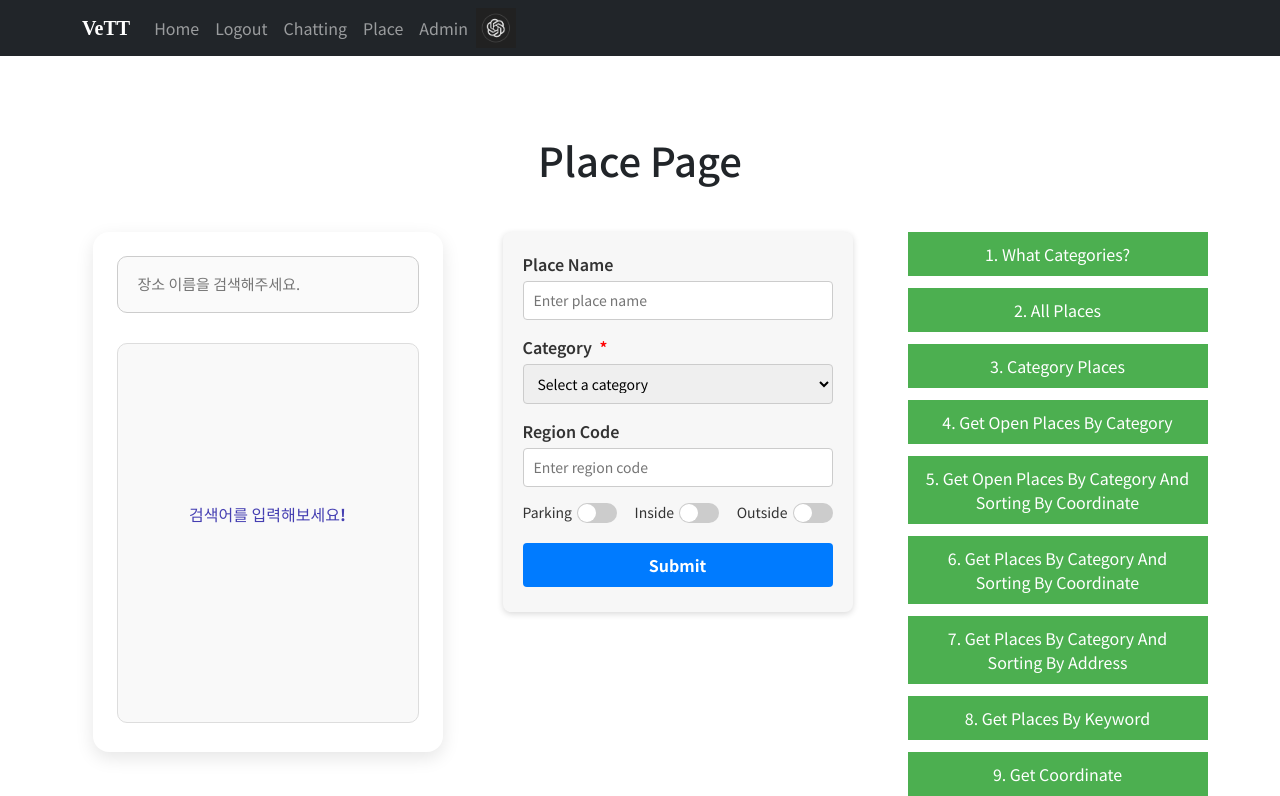
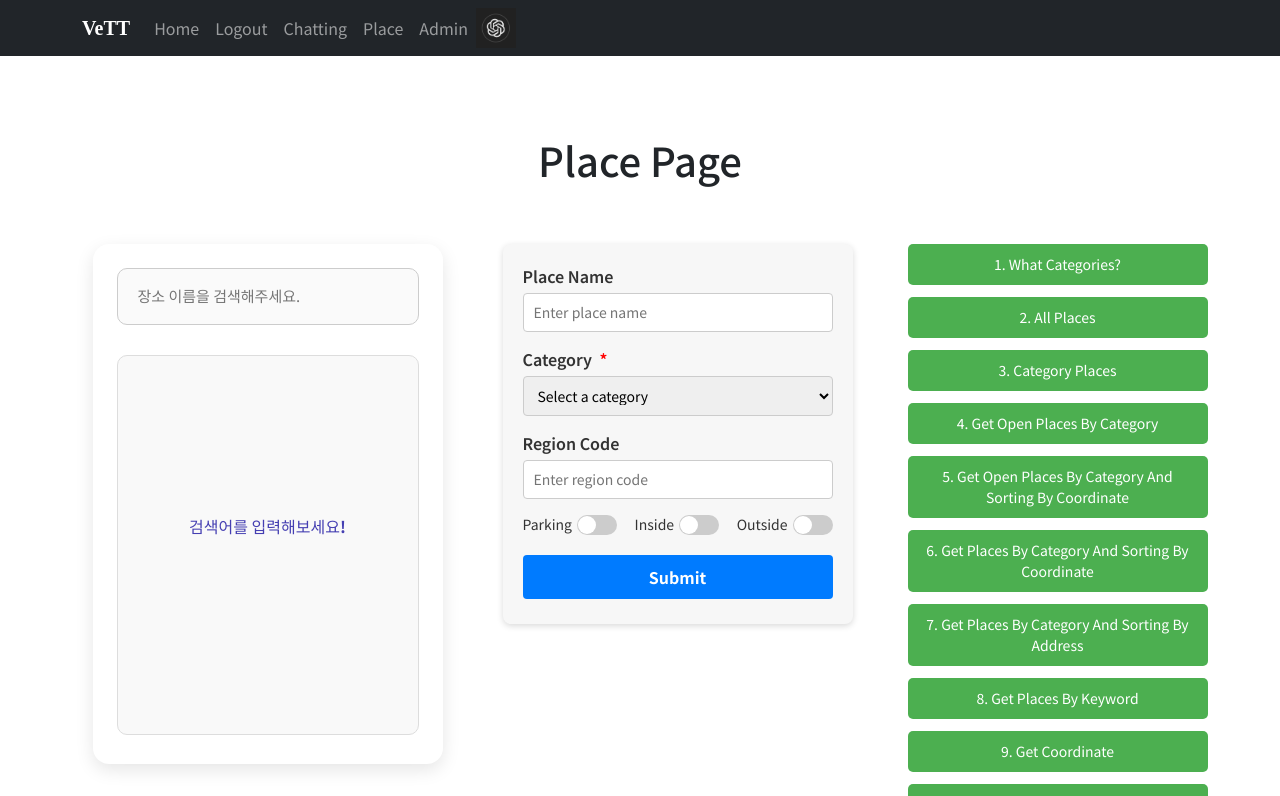
Before and after one commit to DKU-VeTT/frontend, a React (Vite) app: page /place in a window 1280 px wide. Shown: the top 796 px of the page. Built offline with nearby package versions, Linux system fonts and the light colour scheme; sample sign-in values are in the browser's storage; a web font is replaced by a local one.

Commit message:
fix: fix button css styles

```diff
--- a/src/components/LayoutComponents/Header.jsx
+++ b/src/components/LayoutComponents/Header.jsx
@@ -30,7 +30,7 @@ const Header = () => {
   };
 
   const openAdminPage = () => {
-    window.open('http://localhost:9000/admin/login', '_blank', 'noopener,noreferrer');
+    window.open('http://localhost:9000/admin', '_blank', 'noopener,noreferrer');
   };
 
   const logoutHandler = async () => {
--- a/src/page/PlacePage.jsx
+++ b/src/page/PlacePage.jsx
@@ -69,23 +69,23 @@ const PlacePage = () => {
         <>
             <Header/>
             <div className={classes.place_container}>
-            <h1>Place Page</h1>
+            <h1 className={classes.place_header}>Place Page</h1>
             <div className={classes.formsAndButtonsContainer}>
                 <div className={classes.formsContainer}>
                     <KeywordForm />
                     <FilterForm />
                 </div>
                 <div className={classes.buttonsContainer}>
-                    <button onClick={getAllCategoriesHandler}>1. What Categories?</button>
-                    <button onClick={getAllPlacesHandler}>2. All Places</button>
-                    <button onClick={getPlacesByCategoryHandler}>3. Category Places</button>
-                    <button onClick={getOpenPlacesByCategoryHandler}>4. Get Open Places By Category</button>
-                    <button onClick={getOpenPlacesByCategoryAndDistHandler}>5. Get Open Places By Category And Sorting By Coordinate</button>
-                    <button onClick={getPlacesByCategoryAndCooridinateDistHandler}>6. Get Places By Category And Sorting By Coordinate</button>
-                    <button onClick={getPlacesByCategoryAndAddressDistHandler}>7. Get Places By Category And Sorting By Address</button>
-                    <button onClick={getPlacesByKeywordHandler}>8. Get Places By Keyword</button>
-                    <button onClick={convertToCoordinateHandler}>9. Get Coordinate</button>
-                    <button onClick={getRouteHandler}>10. Get RouteInfo</button>
+                    <button className={classes.button} onClick={getAllCategoriesHandler}>1. What Categories?</button>
+                    <button className={classes.button} onClick={getAllPlacesHandler}>2. All Places</button>
+                    <button className={classes.button} onClick={getPlacesByCategoryHandler}>3. Category Places</button>
+                    <button className={classes.button} onClick={getOpenPlacesByCategoryHandler}>4. Get Open Places By Category</button>
+                    <button className={classes.button} onClick={getOpenPlacesByCategoryAndDistHandler}>5. Get Open Places By Category And Sorting By Coordinate</button>
+                    <button className={classes.button} onClick={getPlacesByCategoryAndCooridinateDistHandler}>6. Get Places By Category And Sorting By Coordinate</button>
+                    <button className={classes.button} onClick={getPlacesByCategoryAndAddressDistHandler}>7. Get Places By Category And Sorting By Address</button>
+                    <button className={classes.button} onClick={getPlacesByKeywordHandler}>8. Get Places By Keyword</button>
+                    <button className={classes.button} onClick={convertToCoordinateHandler}>9. Get Coordinate</button>
+                    <button className={classes.button} onClick={getRouteHandler}>10. Get RouteInfo</button>
                     </div>
                 </div>
             </div>
--- a/src/page/PlacePage.module.css
+++ b/src/page/PlacePage.module.css
@@ -3,7 +3,7 @@
   padding: 20px;
 }
 
-h1 {
+.place_header {
   text-align: center;
   margin-bottom: 20px;
 }
@@ -29,7 +29,7 @@ h1 {
   gap: 12px;
 }
 
-button {
+.button {
   padding: 10px 18px;
   font-size: 14px;
   background-color: #4CAF50;
@@ -40,10 +40,10 @@ button {
   transition: background-color 0.3s ease;
 }
 
-button:hover {
+.button:hover {
   background-color: #45a049;
 }
 
-button:focus {
+.button:focus {
   outline: none;
 }
```
Also changed, not shown: src/components/LayoutComponents/Header.module.css (indentation only).
